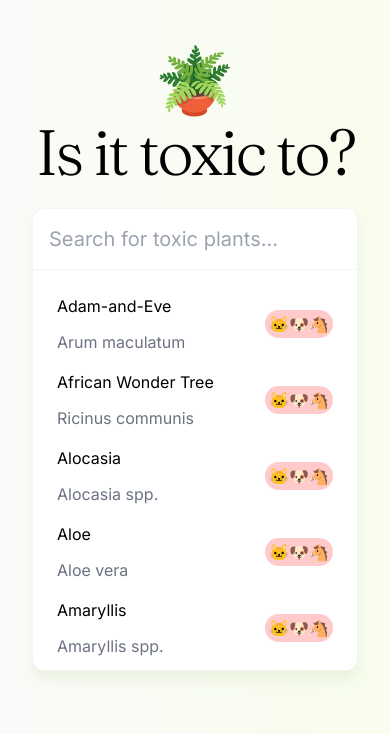
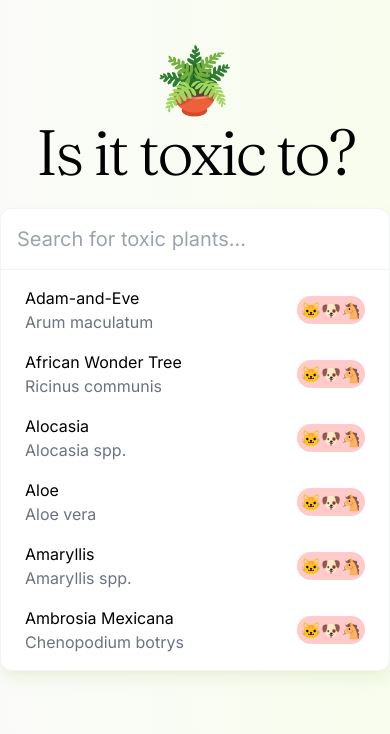
Before and after one commit to jagnip/is-it-toxic-app, a Next.js app: page / in a window 390 px wide. Shown: the top 734 px of the page. Built offline with nearby package versions, Linux system fonts and the light colour scheme.

Commit message:
Added search width

```diff
--- a/src/app/_components/Search.tsx
+++ b/src/app/_components/Search.tsx
@@ -3,9 +3,10 @@ import SearchResults from "./SearchResults";
 
 export default function Search() {
   return (
-    <div className="shadow-[0_10px_15px_-3px_rgba(223,233,203,0.5),0_4px_6px_-4px_rgba(223,233,203,0.5)] rounded-xl max-w-xl bg-white border border-gray-100">
+    <div className="w-[390px] md:w-[590px] shadow-[0_10px_15px_-3px_rgba(223,233,203,0.5),0_4px_6px_-4px_rgba(223,233,203,0.5)] rounded-xl max-w-xl bg-white border border-gray-100">
       <SearchInput />
       <SearchResults />
     </div>
   );
 }
+//
--- a/src/app/_components/SearchInput.tsx
+++ b/src/app/_components/SearchInput.tsx
@@ -3,7 +3,7 @@ export default function SearchInput() {
     <input
       type="text"
       placeholder="Search for toxic plants..."
-      className="text-xl p-4 rounded-t-xl  border-b w-full border-gray-100"
+      className="text-xl p-4 rounded-t-xl border-b w-full border-gray-100 outline-none focus:ring-0 focus:border-transparent"
     />
   );
 }
--- a/src/app/_components/SearchResults.tsx
+++ b/src/app/_components/SearchResults.tsx
@@ -3,14 +3,14 @@ import { animalToEmoji } from "../_utils/animalTo";
 
 export default function SearchResults() {
   return (
-    <div className="max-h-[400px] overflow-y-auto p-4 scrollbar-hide">
+    <div className="max-h-[400px] overflow-y-auto p-2 scrollbar-hide">
       <ul>
         {Object.keys(PLANTS).map((key) => {
           const plant = PLANTS[key];
           return (
-            <li className="flex justify-between items-center p-2 gap-1" key={key}>
-              <div className="flex flex-col md:flex-row gap-3">
-                <span className="">{plant.name}</span>{" "}
+            <li className="flex justify-between items-center p-2 px-4 gap-1 hover:bg-[#f5f5f5e6] rounded " key={key}>
+              <div className="flex flex-col md:flex-row md:gap-3">
+                <span>{plant.name}</span>{" "}
                 <span className="text-gray-500">{plant.scientificName}</span>
               </div>
               <div className="bg-red-200 rounded-2xl flex px-1 py-0.5">
```
